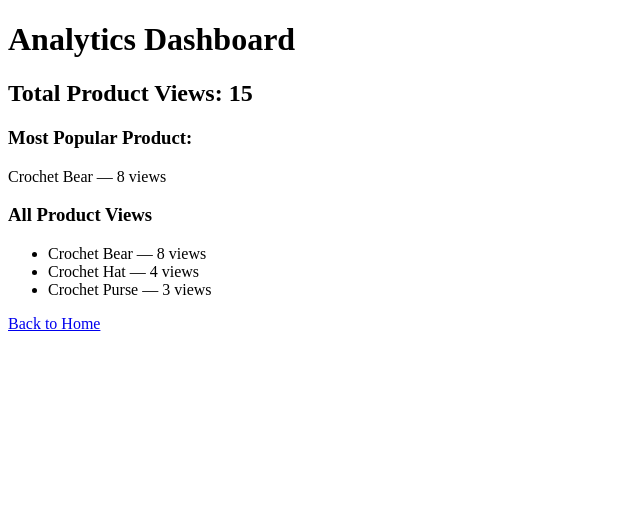
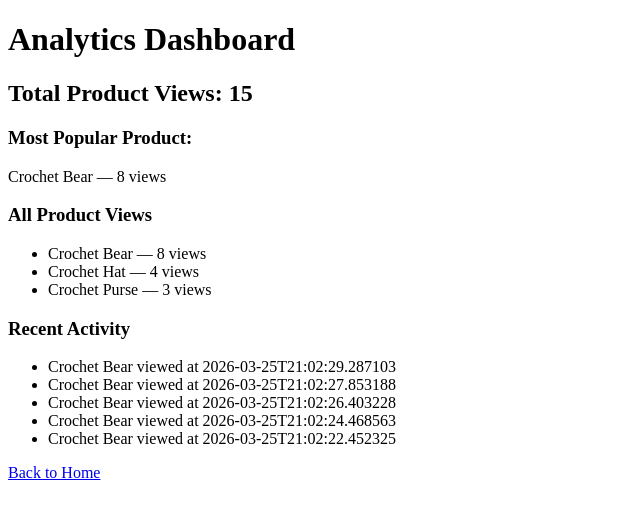
Before and after one commit to maddy-willett/crochet-website, a Flask app: page /analytics-page in a window 1280 px wide. Shown: the top 519 px of the page, without its empty margins (0-640 px from the left). Run offline with Flask 3, Linux system fonts and the light colour scheme; data comes from the database, SQL or seed files in the repository; both versions use the stored data as it was after the commit.

Commit message:
add recent activites on analytics page

```diff
--- a/app.py
+++ b/app.py
@@ -115,6 +115,16 @@ def analytics_page():
     """)
     total_views = cursor.fetchone()[0]
 
+    # recent activity
+    cursor.execute("""
+        select product_name, timestamp
+        from events
+        where event = 'view_product'
+        order by timestamp desc
+        limit 5
+    """)
+    recent_results = cursor.fetchall()
+
     conn.close()
 
     analytics_data = []
@@ -124,14 +134,22 @@ def analytics_page():
             "views": row[1]
         })
 
+    recent_activity = []
+    for row in recent_results:
+        recent_activity.append({
+            "product_name": row[0],
+            "timestamp": row[1]
+        })
+
     top_product = analytics_data[0] if analytics_data else None
 
     return render_template(
-        "analytics.html",
-        analytics=analytics_data,
-        total_views=total_views,
-        top_product=top_product
-    )
+    "analytics.html",
+    analytics=analytics_data,
+    total_views=total_views,
+    top_product=top_product,
+    recent_activity=recent_activity
+)
 
 
 @app.route("/events")
--- a/templates/analytics.html
+++ b/templates/analytics.html
@@ -25,6 +25,20 @@
         <p>No analytics data yet.</p>
     {% endif %}
 
+    <h3>Recent Activity</h3>
+
+{% if recent_activity %}
+    <ul>
+        {% for event in recent_activity %}
+            <li>
+                {{ event.product_name }} viewed at {{ event.timestamp }}
+            </li>
+        {% endfor %}
+    </ul>
+{% else %}
+    <p>No recent activity.</p>
+{% endif %}
+
     <a href="/">Back to Home</a>
 </body>
 </html>
```
Also changed, not shown: events.db.
